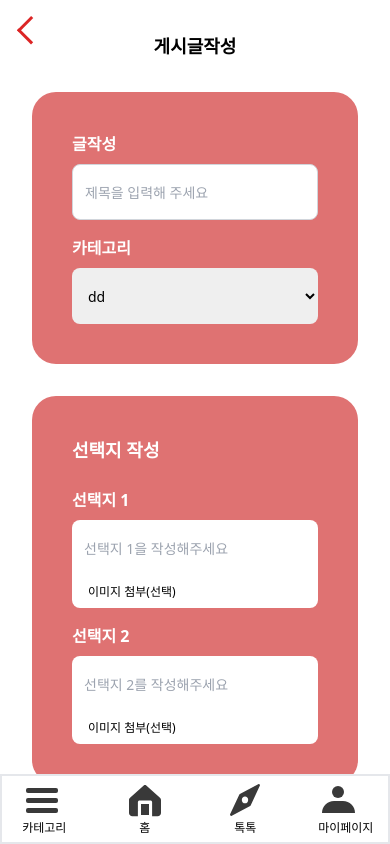
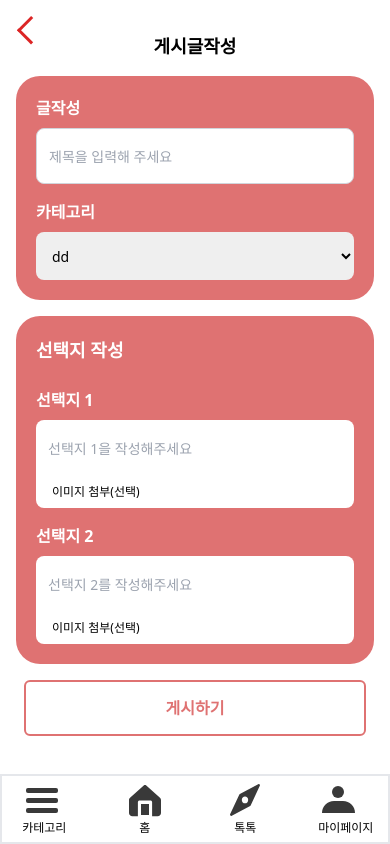
Before and after one commit to side-project-for-develop/frontend, a Next.js app: page /posts/new in a window 390 px wide. Built offline with nearby package versions, Linux system fonts and the light colour scheme.

Commit message:
fix: 반응형, input round

```diff
--- a/src/app/posts/new/page.tsx
+++ b/src/app/posts/new/page.tsx
@@ -16,13 +16,13 @@ const Page = () => {
     router.back();
   };
   return (
-    <div className="relative flex flex-col items-center gap-8 min-h-screen overflow-hidden">
+    <div className="relative flex flex-col items-center gap-8 min-h-screen overflow-hidden sm:gap-4">
       {/* <div className="relative flex flex-col items-center gap-8 min-h-screen overflow-hidden sm:gap-4 xsm:gap-2"> */}
       {/* back button => component with actual link*/}
       <BackBtnComponent clickHandler={onBackHandler} />
       <div className="font-bold mt-8 text-lg xsm:mt-4">게시글작성</div>
 
-      <div className="w-[calc(100%-4rem)] p-10 flex flex-col gap-4 items-center bg-[#DF7272] rounded-3xl">
+      <div className="w-[calc(100%-4rem)] p-10 flex flex-col gap-4 items-center bg-[#DF7272] rounded-3xl sm:p-5 sm:w-[calc(100%-2rem)]">
         {/* <div className="w-[calc(100%-4rem)] p-10 flex flex-col gap-4 items-center bg-[#DF7272] rounded-3xl sm:p-5 xsm:p-3 xsm:w-[calc(100%-2rem)] xsm:gap-1"> */}
         <div className="flex flex-col w-full">
           <span>글작성</span>
@@ -31,6 +31,7 @@ const Page = () => {
             type="text"
             onChange={onChangeId}
             height="h-11"
+            focus="outline-none"
           />
         </div>
         <div className="flex flex-col w-full">
@@ -38,7 +39,7 @@ const Page = () => {
           <select
             name=""
             id=""
-            className="h-14 text-sm pl-3 rounded-lg focus:outline-none"
+            className="h-12 text-sm pl-3 rounded-lg focus:outline-none"
           >
             <option>dd</option>
             <option>dd</option>
@@ -47,7 +48,7 @@ const Page = () => {
         </div>
       </div>
 
-      <div className="w-[calc(100%-4rem)] p-10 flex flex-col gap-4 bg-[#DF7272] rounded-3xl">
+      <div className="w-[calc(100%-4rem)] p-10 flex flex-col gap-4 bg-[#DF7272] rounded-3xl sm:p-5 sm:w-[calc(100%-2rem)]">
         {/* <div className="w-[calc(100%-4rem)] p-10 flex flex-col gap-4 bg-[#DF7272] rounded-3xl sm:p-5 xsm:p-3 xsm:w-[calc(100%-2rem)] xsm:gap-1"> */}
         <span className="text-lg">선택지 작성</span>
         <div className="flex flex-col w-full">
@@ -57,7 +58,7 @@ const Page = () => {
             type="text"
             onChange={onChangeId}
             height="h-11"
-            round="rounded-t-lg"
+            round="rounded-t-lg rounded-b-none"
             border="border-none"
             focus="outline-none"
           />
@@ -73,7 +74,7 @@ const Page = () => {
             type="text"
             onChange={onChangeId}
             height="h-11"
-            round="rounded-t-lg"
+            round="rounded-t-lg rounded-b-none"
             border="border-none"
             focus="outline-none"
           />
--- a/src/components/_Materials/Input.tsx
+++ b/src/components/_Materials/Input.tsx
@@ -25,7 +25,7 @@ export const Input = ({
   type,
   focus = "focus:outline-red-500",
   border = "border border-gray-300",
-  round = "rounded-lg",
+  round = "rounded-t-lg rounded-b-lg",
   width = "w-full",
   height = "",
   style = "main",
```
